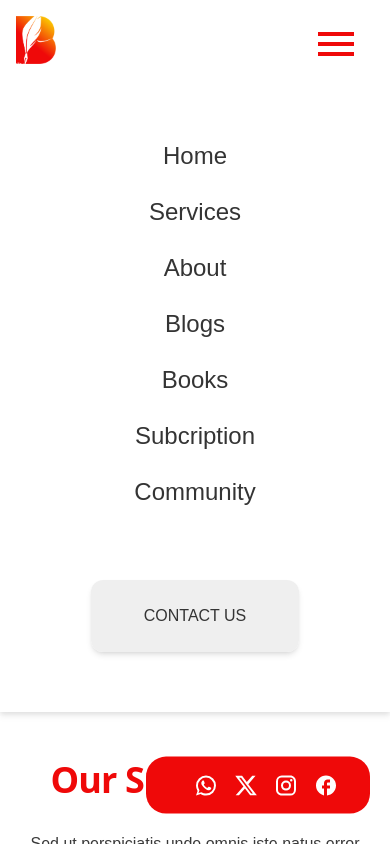
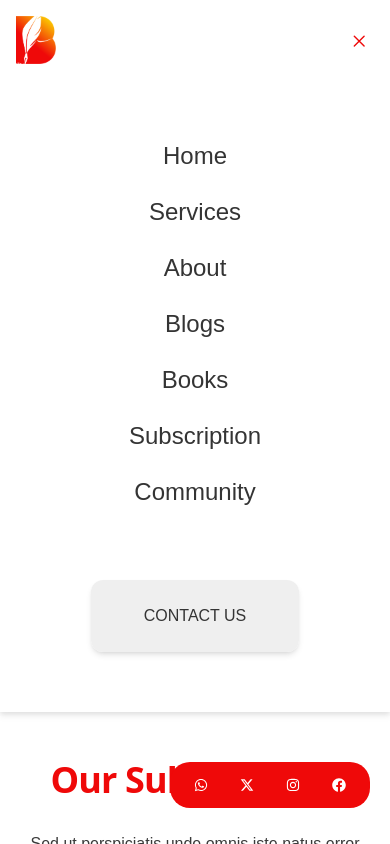
Before and after one commit to Victory-emmanuel/brown-patience-2, a React (Vite) app: page /subs in a window 390 px wide. Both pictures are taken after a click on the icon 336 px from the left and 44 px from the top of the page. Shown: the top 844 px of the page. Built offline with nearby package versions, Linux system fonts and the light colour scheme.

Commit message:
4th commit

```diff
--- a/package.json
+++ b/package.json
@@ -18,6 +18,7 @@
     "framer-motion": "^11.2.10",
     "react": "^18.2.0",
     "react-dom": "^18.2.0",
+    "react-icons": "^5.2.1",
     "react-router-dom": "^6.23.1",
     "react-slick": "^0.30.2",
     "styled-components": "^6.1.11"
--- a/src/components/nav2.jsx
+++ b/src/components/nav2.jsx
@@ -1,4 +1,5 @@
-import { Google, Instagram, Language, WhatsApp } from "@mui/icons-material";
+import { CiMenuFries } from "react-icons/ci";
+import { IoCloseOutline } from "react-icons/io5";
 import logo from "../assets/logo.png";
 import logo2 from "../assets/logoIcon.png";
 import {
@@ -7,23 +8,31 @@ import {
   NavWrapper,
   NavWrapperLink,
   NavWrapperLinkIcon,
-  StyledMenuIcon,
   StyledNavBtn,
   StyledNavText,
 } from "../styles/index.styled";
-import { useState } from "react";
-import { Link } from "react-router-dom";
+import { useState, useEffect } from "react";
+import { Link, useLocation } from "react-router-dom";
+
 const NavBar = () => {
   const [active, setActive] = useState(false);
+  const location = useLocation();
+
+  // Scroll to top whenever location changes
+  useEffect(() => {
+    window.scrollTo(0, 0);
+  }, [location]);
+
   const link = [
     { page: "Home", href: "/" },
     { page: "Services", href: "/services" },
     { page: "About", href: "/about" },
     { page: "Blogs", href: "/blog" },
     { page: "Books", href: "/book" },
-    { page: "Subcription", href: "/subs" },
+    { page: "Subscription", href: "/subs" },
     { page: "Community", href: "/community" },
   ];
+
   return (
     <>
       <NavWrapper id="nav" className="px-12 py-2 drop-shadow-md">
@@ -31,15 +40,21 @@ const NavBar = () => {
           <Logo className="w-[11rem]" src={logo} />
           <Logo2 className="" src={logo2} alt="" />
         </div>
-        <StyledMenuIcon
-          // sx={{ fontSize: { md: "2.5rem" } }}
-          onClick={() => setActive(!active)}
-        />
+        {active ? (
+          <IoCloseOutline
+            className="md:hidden xx:block absolute sm:top-[50px] sm:right-[30px] ss:top-[45px] ss:right-[30px] xs:top-[50px] xs:right-[30px] xx:top-[30px] xx:right-[20px] xx:text-[1.4rem] xs:text-[2rem] text-accent"
+            onClick={() => setActive(!active)}
+          />
+        ) : (
+          <CiMenuFries
+            className="md:hidden xx:block absolute sm:top-[50px] sm:right-[30px] ss:top-[45px] ss:right-[30px] xs:top-[50px] xs:right-[30px] xx:top-[30px] xx:right-[20px] xx:text-[1.4rem] xs:text-[2rem] text-accent"
+            onClick={() => setActive(!active)}
+          />
+        )}
 
         <NavWrapperLink active={active}>
           {link.map((link) => (
             <StyledNavText
-              // activeclassname="active"
               key={link.page}
               to={link.href}
               className={"text-base font-semibold"}
@@ -50,7 +65,7 @@ const NavBar = () => {
         </NavWrapperLink>
         <NavWrapperLinkIcon active={active}>
           <Link to={"https://wa.me/message/DOCQNYXAEPVDH1"}>
-            <StyledNavBtn className="w-[11rem] py-5 px-7 mx-auto md:my-6 xx:my-3 sm:w-[13rem] sm:h-[4.5rem]  bg-extraClr h-[2.5rem] my-3 flex items-center justify-center rounded-xl cursor-pointer relative overflow-hidden transition-all duration-500 ease-in-out shadow-md hover:scale-105 hover:text-white before:absolute before:top-0 before:-left-full before:w-full before:h-full before:bg-gradient-to-r before:from-accent before:to-lightAccent before:transition-all before:duration-500 before:ease-in-out before:z-[-1] before:rounded-xl hover:before:left-0 text-[#343434]">
+            <StyledNavBtn className="w-[11rem] py-5 px-7 mx-auto md:my-6 xx:my-3 sm:w-[13rem] sm:h-[4.5rem] bg-extraClr h-[2.5rem] my-3 flex items-center justify-center rounded-xl cursor-pointer relative overflow-hidden transition-all duration-500 ease-in-out shadow-md hover:scale-105 hover:text-white before:absolute before:top-0 before:-left-full before:w-full before:h-full before:bg-gradient-to-r before:from-accent before:to-lightAccent before:transition-all before:duration-500 before:ease-in-out before:z-[-1] before:rounded-xl hover:before:left-0 text-[#343434]">
               CONTACT US
             </StyledNavBtn>
           </Link>
--- a/src/components/socials.jsx
+++ b/src/components/socials.jsx
@@ -1,23 +1,27 @@
-import { FacebookSharp, Instagram, X, WhatsApp } from "@mui/icons-material";
+import { FaXTwitter } from "react-icons/fa6";
+import { FaWhatsapp } from "react-icons/fa";
+import { FaInstagram } from "react-icons/fa";
+import { FaFacebook } from "react-icons/fa";
 
-import { SocialsLink, SocialsMain } from "../styles/index.styled";
+import {  SocialsMain } from "../styles/index.styled";
+import { Link } from "react-router-dom";
 
 const Socials = () => {
   return (
     <>
       <SocialsMain id="socials">
-        <SocialsLink to={"https://wa.me/message/DOCQNYXAEPVDH1"}>
-          <WhatsApp sx={{ sm: { fontSize: "0.85rem" } }} />
-        </SocialsLink>
-        <SocialsLink to={"https://twitter.com/ContentsbyBrown?s=09"}>
-          <X sx={{ sm: { fontSize: "0.85rem" } }} />
-        </SocialsLink>
-        <SocialsLink to={"https://instagram.com/contents_by_brownpatience?utm_medium=copy_link"}>
-          <Instagram sx={{ sm: { fontSize: "0.85rem" } }} />
-        </SocialsLink>
-        <SocialsLink to={"https://www.facebook.com/Compelling_Storywriter?mibextid=ZbWKwL"}>
-          <FacebookSharp sx={{ sm: { fontSize: "0.85rem" } }} />
-        </SocialsLink>
+        <Link to={"https://wa.me/message/DOCQNYXAEPVDH1"}>
+          <FaWhatsapp className="ss:text-base xx:text-sm text-primary" />
+        </Link>
+        <Link to={"https://wa.me/message/DOCQNYXAEPVDH1"}>
+          <FaXTwitter  className="ss:text-base xx:text-sm text-primary"/>
+        </Link>
+        <Link to={"https://instagram.com/contents_by_brownpatience?utm_medium=copy_link"}>
+          <FaInstagram  className="ss:text-base xx:text-sm text-primary"/>
+        </Link>
+        <Link to={"https://www.facebook.com/Compelling_Storywriter?mibextid=ZbWKwL"}>
+          <FaFacebook  className="ss:text-base xx:text-sm text-primary "/>
+        </Link>
       </SocialsMain>
     </>
   );
--- a/src/pages/about.jsx
+++ b/src/pages/about.jsx
@@ -3,7 +3,7 @@ import React from "react";
 const About = () => {
   return (
     <>
-      <div id="about" className="py-4">
+      <div id="about" className="md:py-4">
         <section className="grid py-24 text-center img ss:px-12 xx:px-6 ">
           <h1 className="sm:text-6xl xx:text-4xl font-extrabold text-white  py-6">About Me</h1>
           <p className="text-2xl md:w-[50%] ss:w-[75%] xx:w-full mx-auto text-white  py-6 ">
--- a/src/pages/subs.jsx
+++ b/src/pages/subs.jsx
@@ -18,11 +18,14 @@ const Subs = () => {
                       Sed ut perspiciatis unde omnis iste natus error sit voluptatem
                       accusantium doloremque laudantium, totam rem aperiam, eaque ipsa quae. explicabo.
                     </p>
-                    <Link to={"https://wa.me/message/DOCQNYXAEPVDH1"}>
-              <button className="w-[11rem] py-5 px-7 xx:mx-auto ss:mr-auto   ss:mt-6 xx:mt-8 bg-white h-[4rem] my-3 rounded-xl cursor-pointer relative overflow-hidden transition-all duration-500 ease-in-out shadow-md hover:scale-105 hover:text-white before:absolute before:top-0 before:-left-full before:w-full before:h-full before:bg-gradient-to-r before:from-accent before:to-lightAccent before:transition-all before:duration-500 before:ease-in-out before:z-[-1] before:rounded-xl hover:before:left-0 text-[#343434]">
-                CONTACT US
-              </button>
-            </Link>
+                    <div className=" grid ss:place-content-start xx:place-content-center">
+                      <Link to={"https://wa.me/message/DOCQNYXAEPVDH1"}>
+                          <button className="w-[11rem] py-5 px-7   ss:mt-6 xx:mt-8 bg-white h-[4rem] my-3 rounded-xl cursor-pointer relative overflow-hidden transition-all duration-500 ease-in-out shadow-md hover:scale-105 hover:text-white before:absolute before:top-0 before:-left-full before:w-full before:h-full before:bg-gradient-to-r before:from-accent before:to-lightAccent before:transition-all before:duration-500 before:ease-in-out before:z-[-1] before:rounded-xl hover:before:left-0 text-[#343434]">
+                              CONTACT US
+                          </button>
+                      </Link>
+                    </div>
+
                 </div>
              </div>
            </div>
--- a/src/styles/index.styled.jsx
+++ b/src/styles/index.styled.jsx
@@ -22,7 +22,7 @@ const NavWrapper = styled.nav`
     grid-template-columns: 1fr;
     grid-gap: 2rem;
   }
-  @media (max-width: 450px) {
+  @media (max-width: 400px) {
     padding: 1rem;
   }
 `;
@@ -158,16 +158,16 @@ const SocialsMain = styled.div`
     padding: 1rem 3rem;
   }
   @media (max-width: 600px) {
+   padding: 1rem 2rem;
   }
   @media (max-width: 400px) {
+  padding: 1rem 1.5rem;
   }
 `;
 const SocialsLink = styled(Link)`
   color: #fefefe;
   transition: 200ms ease-in-out;
-  @media (max-width: 400px) {
-    width: 0.5rem;
-  }
+
 `;
 
 export {
```
Also changed, not shown: 1 other file (tests, documents, lock files or other folders).
